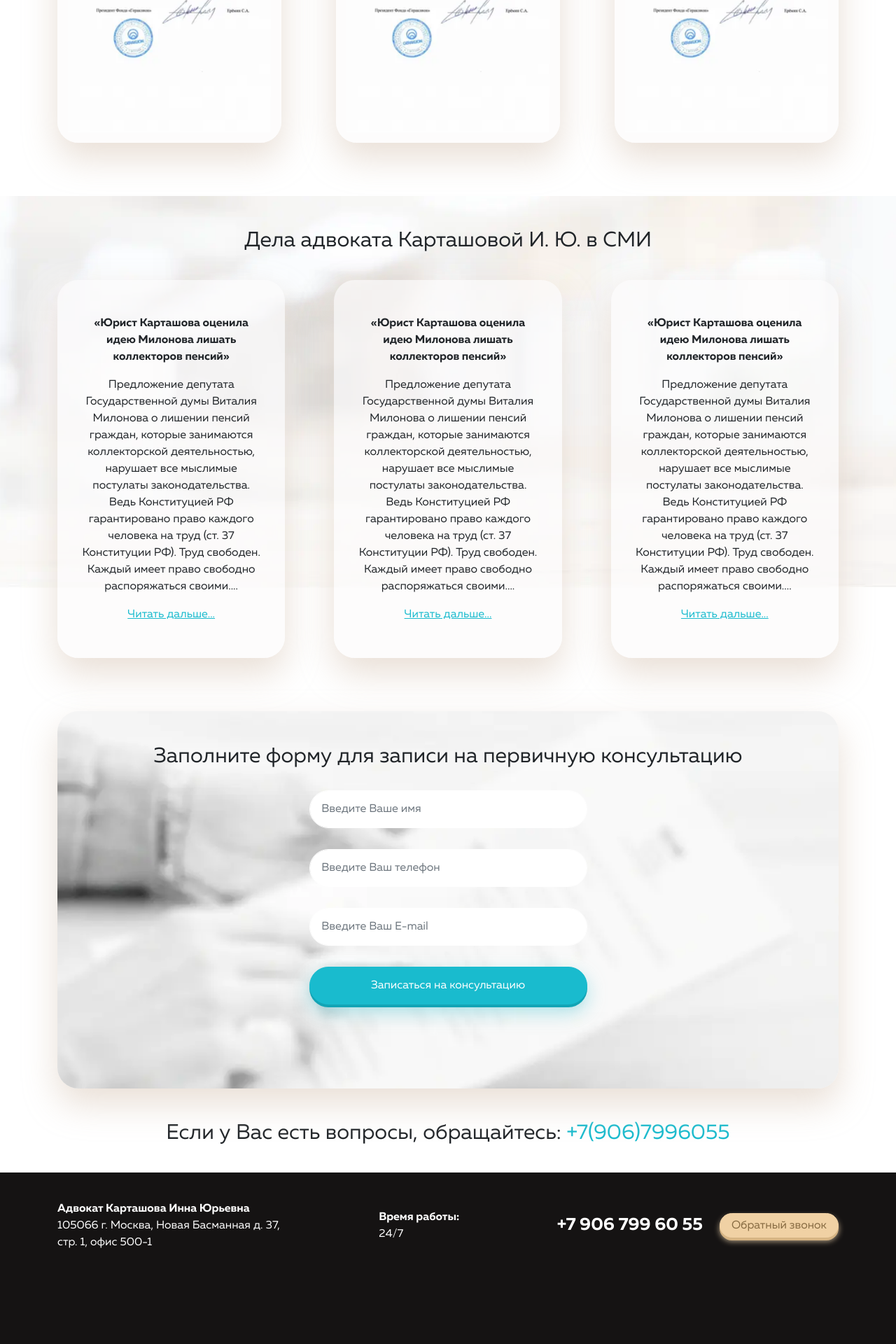
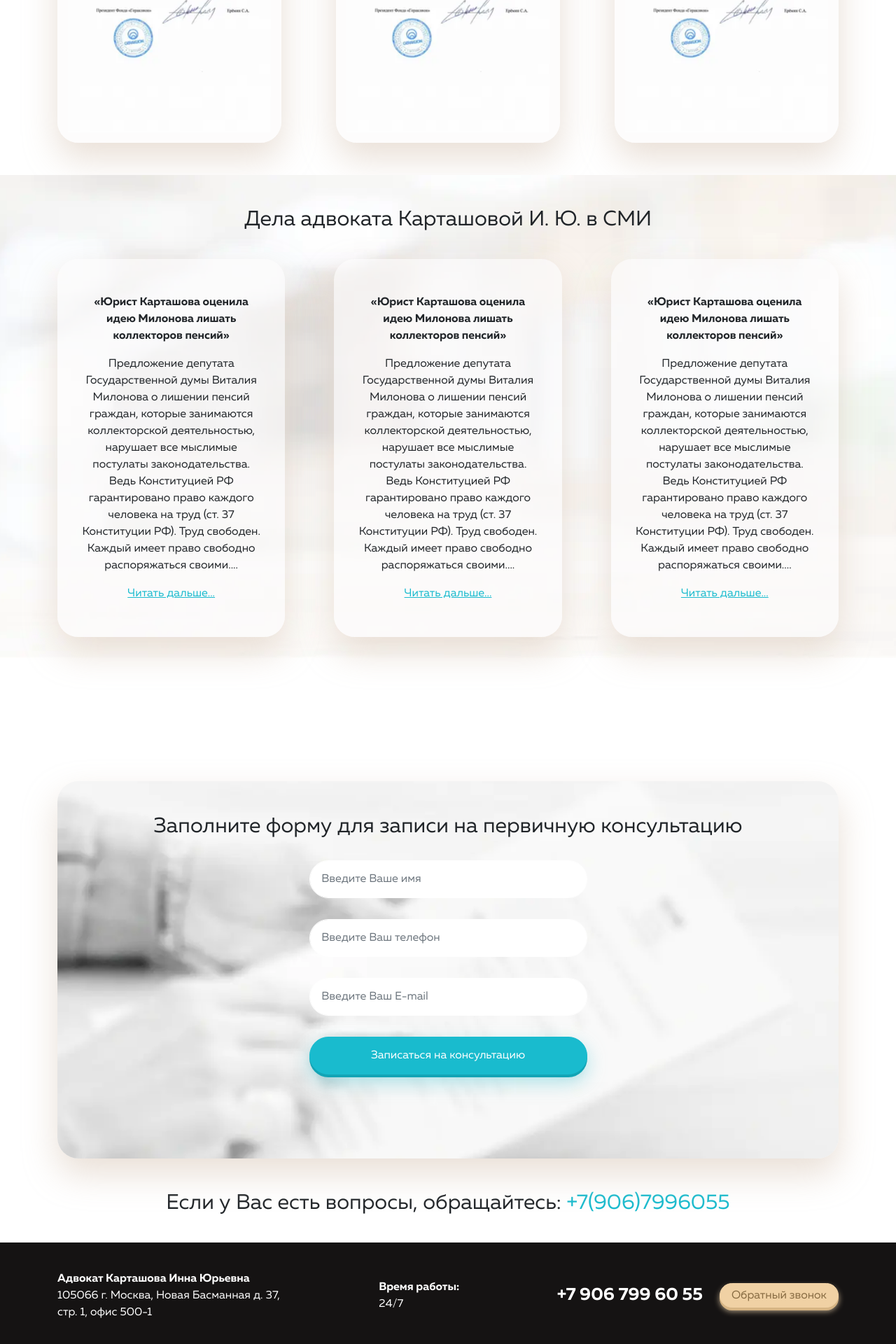
Before and after one commit to pashawol/0002l, a web app: file public/index.html in a window 1280 px wide. Shown: the part 3745-5665 px from the top of the page at 70% size. Run offline with its HTML, style and script files only (its server is not run), Linux system fonts and the light colour scheme.

Commit message:
update style

```diff
--- a/sourse/pug/blocks/sAbout/_sAbout.scss
+++ b/sourse/pug/blocks/sAbout/_sAbout.scss
@@ -28,7 +28,7 @@
 	// --sTPB: ;
 	picture{
 		@include media-breakpoint-down(xl) {
-			opacity: .2;
+			opacity: .1;
 		}
 
 	}
--- a/sourse/pug/blocks/sRews/_sRews.scss
+++ b/sourse/pug/blocks/sRews/_sRews.scss
@@ -8,7 +8,9 @@
 			box-shadow: 0 22px 49px rgba(226, 212, 200, 0.75);
 			border-radius: rem(30);
 			background-color: rgba($color: #fcfbfb, $alpha: .68);
-			margin-bottom: 30px;
+			&:not(:last-child) {
+				margin-bottom: 30px;
+			}
 			.icon{
 				position: absolute;
 				right: 30px;
--- a/sourse/sass/_root.scss
+++ b/sourse/sass/_root.scss
@@ -1,10 +1,14 @@
 :root {
 	--animate-delay: 1.2s;
 	--fontSizeBase: #{$em-base};
-
-	--sPT: #{rem(46)};
-	--sPB: #{rem(46)};
-	--sTPB: #{rem(30)};
+	 	@include media-breakpoint-up(sm) {
+			 --sPT: #{rem(46)};
+			 --sPB: #{rem(46)};
+			 --sTPB: #{rem(30)};
+			}
+			--sPT: #{rem(30)};
+			--sPB: #{rem(30)};
+			--sTPB: #{rem(30 / 2)};
 
 
 		--swiperArrowSize: #{rem(68)};
```
Also changed, not shown: sourse/pug/blocks/headerBlock/_headerBlock.scss (+8 -1 lines), sourse/pug/blocks/sCases/_sCases.scss (+9 -1 lines), sourse/pug/blocks/topLine/_topLine.scss (+11 -5 lines), public/css/main.min.css.
